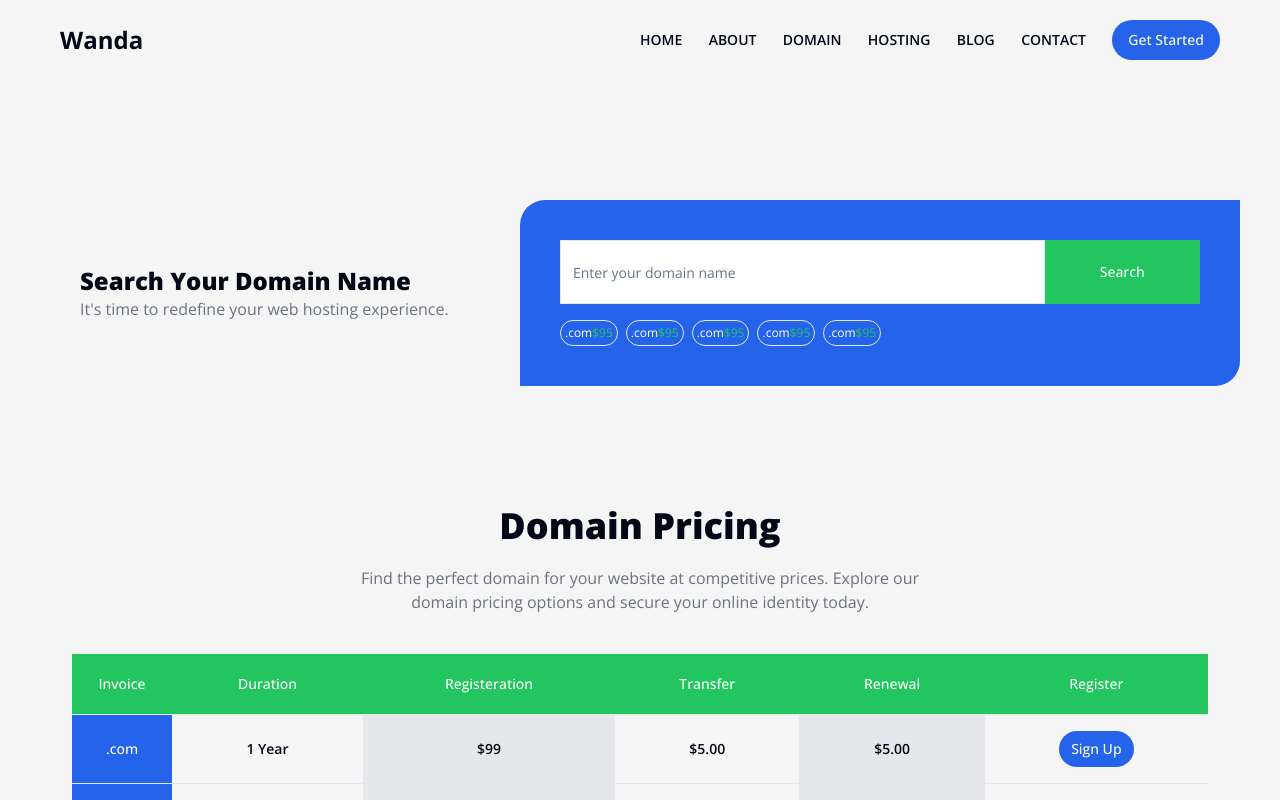
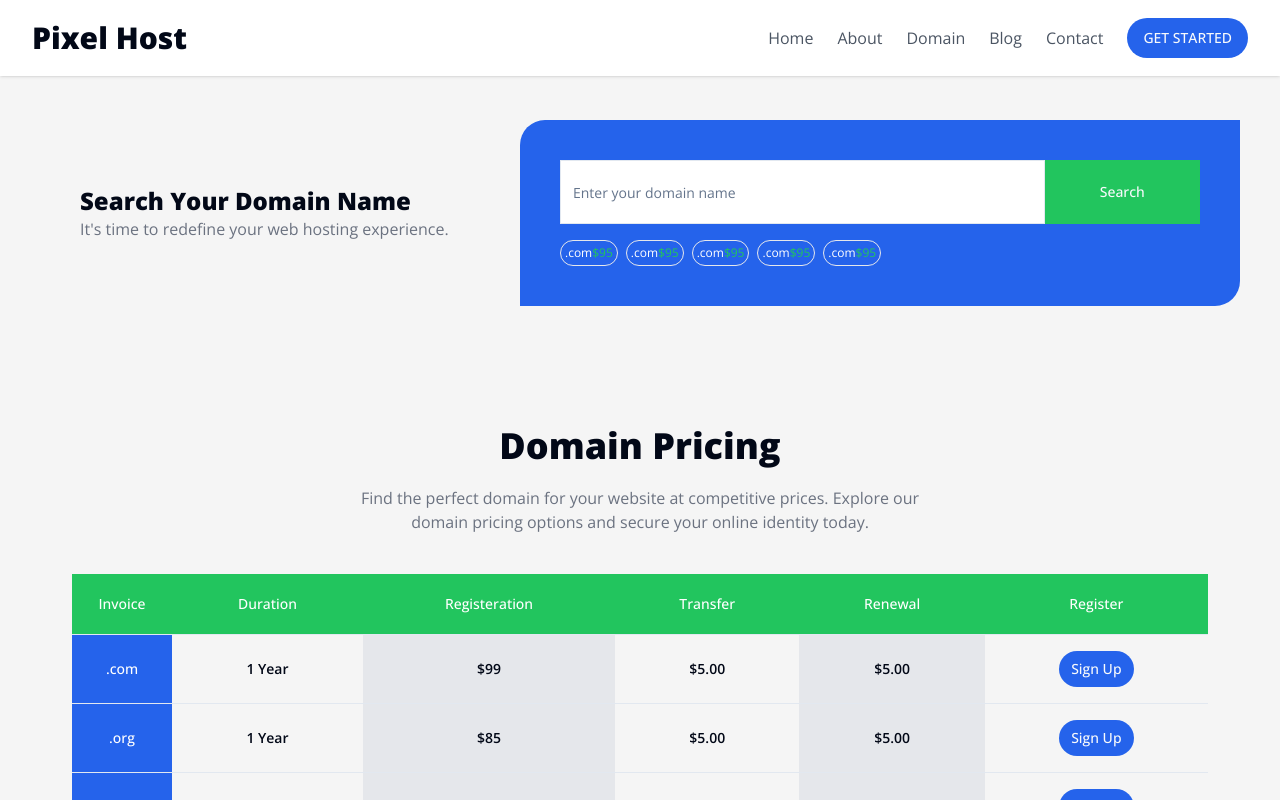
Before and after one commit to igbanibo-Dengi/vision, a Next.js app: page /domain in a window 1280 px wide. Shown: the top 800 px of the page. Built offline with nearby package versions, Linux system fonts and the light colour scheme.

Commit message:
completed navigation

```diff
--- a/app/blog/page.tsx
+++ b/app/blog/page.tsx
@@ -5,7 +5,7 @@ import { AiOutlineLeft, AiOutlineRight } from "react-icons/ai"
 
 const page = () => {
   return (
-    <section className='container my-20'>
+    <section className='container pt-10 mb-20'>
       < header className='text-center' >
         <h1 className='mb-4 text-xl sm:text-3xl md:text-4xl font-extrabold'>Blog</h1>
         <p className='text-base text-gray-500'>Check out our latest blog posts</p>
--- a/app/domain/page.tsx
+++ b/app/domain/page.tsx
@@ -6,7 +6,7 @@ import React from 'react'
 
 const Page = () => {
   return (
-    <section className='mt-20'>
+    <section>
       <DomainSearch />
       <DomainTable />
       <MainServices />
--- a/app/layout.tsx
+++ b/app/layout.tsx
@@ -21,6 +21,7 @@ export default function RootLayout({
     <html lang="en">
       <body className={inter.className}>
         <NavBar />
+        <div className='p-10'></div>
         {children}
         <Footer />
       </body>
--- a/components/about.tsx
+++ b/components/about.tsx
@@ -14,7 +14,7 @@ const About = () => {
   return (
     <section className='container'>
 
-      <header className='mx-auto text-center mt-20'>
+      <header className='mx-auto text-center pt-20'>
         <h1 className='text-4xl font-extrabold mb-10'>Our Story</h1>
         <hr className="border-t-3 border-gray-500" />
       </header>
--- a/components/hero.tsx
+++ b/components/hero.tsx
@@ -5,7 +5,7 @@ import { Button } from './ui/button'
 
 const Hero = () => {
   return (
-    <div className='container flex flex-col md:flex-row'>
+    <div className='container flex flex-col md:flex-row h-screen'>
       <div className='flex flex-col align-middle justify-center gap-3 basis-1/2'>
         <h1 className='text-[36px] sm:text-[48px] md:text-[56px] leading-snug font-extrabold'>
           Design,
@@ -22,7 +22,7 @@ const Hero = () => {
 
         </div>
       </div>
-      <div className='basis-1/2 mt-8 md:mt-0'>
+      <div className='basis-1/2 md:mt-0 flex items-center'>
         <Image
           src={HeroImg}
           alt='hero'
--- a/components/howItWorks.tsx
+++ b/components/howItWorks.tsx
@@ -11,7 +11,7 @@ import { Button } from './ui/button'
 
 const HowItWorks = () => {
   return (
-    <section className='container mt-0 md:mt-40'>
+    <section className='container mt-0 '>
       <Tabs defaultValue="account" className="mb-10">
         <TabsList className='flex gap-5 md:gap-10 mb-10'>
           <TabsTrigger value="account">hosting</TabsTrigger>
--- a/components/nav/navBar.tsx
+++ b/components/nav/navBar.tsx
@@ -1,24 +1,92 @@
-import Link from 'next/link'
-import React from 'react'
-import { Button } from '../ui/button'
+"use client";
+
+import Link from "next/link";
+import React, { useState } from "react";
+import { Button } from "../ui/button";
 
 const NavBar = () => {
+  const [navbar, setNavbar] = useState(false);
+
   return (
-    <div className='justify-center  w-full hidden md:flex'>
-      <nav className='flex p-5 justify-between items-center w-full max-w-[1200px] '>
-        <h1 className='Logo font-bold text-2xl basis-1/4'>Wanda</h1>
-        <div className='flex justify-between items-center basis-3/4 lg:basis-2/4 uppercase'>
-          <Link href='/' className='hover:text-primary text-sm font-semibold'>Home</Link>
-          <Link href='/' className='hover:text-primary text-sm font-semibold'>About</Link>
-          <Link href='/' className='hover:text-primary text-sm font-semibold'>Domain</Link>
-          <Link href='/' className='hover:text-primary text-sm font-semibold'>Hosting</Link>
-          <Link href='/' className='hover:text-primary text-sm font-semibold'>Blog</Link>
-          <Link href='/' className='hover:text-primary text-sm font-semibold'>Contact</Link>
-          <Button>Get Started</Button>
+    <nav className="w-full bg-white shadow fixed">
+      <div className="justify-between px-4 mx-auto lg:max-w-7xl md:items-center md:flex md:px-8">
+        <div>
+          <div className="flex items-center justify-between py-3 md:py-5 md:block">
+            <Link href="/" className="text-3xl font-extrabold">
+              Pixel Host
+            </Link>
+            <div className="md:hidden">
+              <button
+                className="p-2 text-gray-700 rounded-md outline-none focus:border-gray-400 focus:border"
+                onClick={() => setNavbar(!navbar)}
+              >
+                {navbar ? (
+                  <svg
+                    xmlns="http://www.w3.org/2000/svg"
+                    className="w-6 h-6"
+                    viewBox="0 0 20 20"
+                    fill="currentColor"
+                  >
+                    <path
+                      fillRule="evenodd"
+                      d="M4.293 4.293a1 1 0 011.414 0L10 8.586l4.293-4.293a1 1 0 111.414 1.414L11.414 10l4.293 4.293a1 1 0 01-1.414 1.414L10 11.414l-4.293 4.293a1 1 0 01-1.414-1.414L8.586 10 4.293 5.707a1 1 0 010-1.414z"
+                      clipRule="evenodd"
+                    />
+                  </svg>
+                ) : (
+                  <svg
+                    xmlns="http://www.w3.org/2000/svg"
+                    className="w-6 h-6"
+                    fill="none"
+                    viewBox="0 0 24 24"
+                    stroke="currentColor"
+                    strokeWidth={2}
+                  >
+                    <path
+                      strokeLinecap="round"
+                      strokeLinejoin="round"
+                      d="M4 6h16M4 12h16M4 18h16"
+                    />
+                  </svg>
+                )}
+              </button>
+            </div>
+          </div>
         </div>
-      </nav>
-    </div>
-  )
-}
+        <div>
+          <div
+            className={`flex-1 justify-self-center pb-3 mt-8 md:block md:pb-0 md:mt-0 ${navbar ? "block" : "hidden"
+              }`}
+          >
+            <div className="flex flex-col md:flex-row items-center justify-center space-y-8 md:flex md:space-x-6 md:space-y-0">
+              <Link href="/" className="text-gray-600 hover:text-blue-600">
+                Home
+              </Link>
+              <Link href="about/" className="text-gray-600 hover:text-blue-600">
+                About
+              </Link>
+              <Link
+                href="/domain"
+                className="text-gray-600 hover:text-blue-600"
+              >
+                Domain
+              </Link>
+              <Link href="/blog" className="text-gray-600 hover:text-blue-600">
+                Blog
+              </Link>
+              <Link
+                href="/contact"
+                className="text-gray-600 hover:text-blue-600"
+              >
+                Contact
+              </Link>
+              <Button className="uppercase">Get started</Button>
+            </div>
+          </div>
+        </div>
+      </div>
+    </nav>
+  );
+};
 
-export default NavBar
+export default NavBar;
```
Also changed, not shown: components/nav/nav.css (added, +9 -0 lines).
